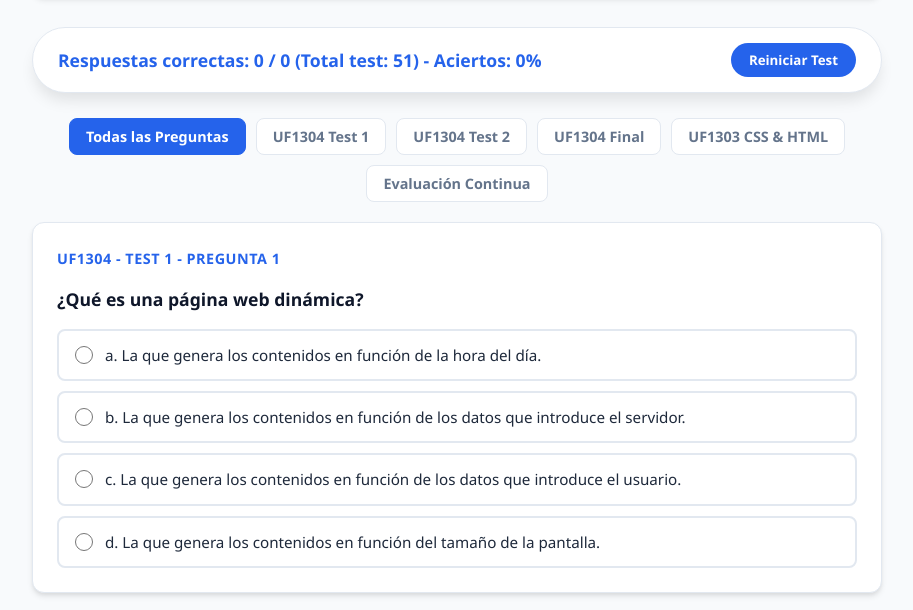
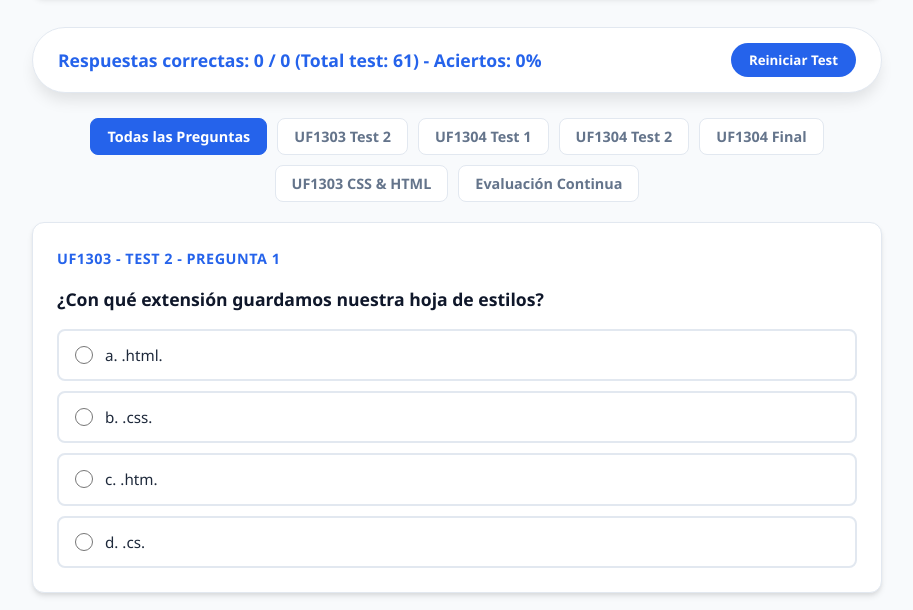
Before and after one commit to jairoSanroman/CursoJairo, a plain HTML site: page cuestionario_interactivo.html in a window 1280 px wide. Shown: the part 141-751 px from the top of the page, without its empty margins (183-1096 px from the left). Drawn offline with Linux system fonts and the light colour scheme.

Commit message:
Añadir cuestionario interactivo HTML

```diff
--- a/cuestionario_interactivo.html
+++ b/cuestionario_interactivo.html
@@ -253,6 +253,7 @@
 
     <div class="filter-tabs">
         <button class="tab-btn active" onclick="filterCategory('all', this)">Todas las Preguntas</button>
+        <button class="tab-btn" onclick="filterCategory('uf1303-t2', this)">UF1303 Test 2</button>
         <button class="tab-btn" onclick="filterCategory('uf1304-t1', this)">UF1304 Test 1</button>
         <button class="tab-btn" onclick="filterCategory('uf1304-t2', this)">UF1304 Test 2</button>
         <button class="tab-btn" onclick="filterCategory('uf1304-final', this)">UF1304 Final</button>
@@ -267,6 +268,138 @@
 
 <script>
 const questionsData = [
+    // UF1303 TEST 2 (AÑADIDO)
+    {
+        cat: "uf1303-t2",
+        section: "UF1303 - Test 2",
+        q: "¿Con qué extensión guardamos nuestra hoja de estilos?",
+        options: [
+            ".html.",
+            ".css.",
+            ".htm.",
+            ".cs."
+        ],
+        correct: 1,
+        exp: "La extensión correspondiente a las hojas de estilo en cascada es .css (apartado 2.1)."
+    },
+    {
+        cat: "uf1303-t2",
+        section: "UF1303 - Test 2",
+        q: "¿Cómo comienza nuestro documento funcional?",
+        options: [
+            "Con el contenido.",
+            "Con un menú.",
+            "Con un título/logo o encabezado.",
+            "Con enlaces varios."
+        ],
+        correct: 2,
+        exp: "El documento funcional comienza con un título/logo o encabezado (apartado 2.1.1)."
+    },
+    {
+        cat: "uf1303-t2",
+        section: "UF1303 - Test 2",
+        q: "¿Qué determina las divisiones del documento HTML?",
+        options: [
+            "La URL.",
+            "Las imágenes.",
+            "Los enlaces.",
+            "El elemento div."
+        ],
+        correct: 3,
+        exp: "El elemento <div> se utiliza para estructurar y definir las divisiones dentro de un documento HTML (apartado 2.1.2)."
+    },
+    {
+        cat: "uf1303-t2",
+        section: "UF1303 - Test 2",
+        q: "¿Cómo hemos aplicado los estilos al documento funcional?",
+        options: [
+            "A través de una hoja de estilos en línea.",
+            "En una hoja incrustada.",
+            "A través de una hoja de estilos externa.",
+            "A través de una hoja de estilos importada."
+        ],
+        correct: 2,
+        exp: "Se han aplicado mediante una hoja de estilos externa (apartado 2.2)."
+    },
+    {
+        cat: "uf1303-t2",
+        section: "UF1303 - Test 2",
+        q: "¿Qué elemento hemos insertado en el documento funcional para que el archivo enlazado a curriculum.pdf se abra en una nueva página?",
+        options: [
+            "No se abre en una nueva página.",
+            "target:.",
+            "target!",
+            "target=."
+        ],
+        correct: 3,
+        exp: "Se utiliza el atributo de destino target= (por ejemplo, target=\"_blank\") (apartado 2.3)."
+    },
+    {
+        cat: "uf1303-t2",
+        section: "UF1303 - Test 2",
+        q: "¿Qué elemento usamos para que se vea un título al pasar sobre una imagen?",
+        options: [
+            "título.",
+            "title.",
+            "target.",
+            "Width."
+        ],
+        correct: 1,
+        exp: "El atributo title muestra una descripción abreviada (tooltip) al pasar el cursor (apartado 2.4)."
+    },
+    {
+        cat: "uf1303-t2",
+        section: "UF1303 - Test 2",
+        q: "¿Qué estilo se aplica al cuerpo del documento funcional para que la posición de la imagen de fondo esté centrada?",
+        options: [
+            "Background-position: center;.",
+            "Background-position: center.",
+            "Background-position: left;.",
+            "Background-position: fixed;."
+        ],
+        correct: 0,
+        exp: "La propiedad CSS correcta con sintaxis completa y punto y coma es Background-position: center; (apartado 2.5)."
+    },
+    {
+        cat: "uf1303-t2",
+        section: "UF1303 - Test 2",
+        q: "¿Cómo indicamos un estilo para redondear las esquinas de un borde en CSS 3?",
+        options: [
+            "Border-circle.",
+            "Border-round.",
+            "Border-radius.",
+            "Border-top."
+        ],
+        correct: 2,
+        exp: "En CSS3 se utiliza la propiedad border-radius (apartado 2.5)."
+    },
+    {
+        cat: "uf1303-t2",
+        section: "UF1303 - Test 2",
+        q: "¿Qué atributo usamos para aplicar un estilo versalitas al texto?",
+        options: [
+            "Font: variant;.",
+            "Font-variant: versalitas;.",
+            "Font-variant: small-caps.",
+            "Font-variant: small-caps;."
+        ],
+        correct: 3,
+        exp: "Para la variante versalitas se usa font-variant: small-caps; finalizada en punto y coma (apartado 2.5)."
+    },
+    {
+        cat: "uf1303-t2",
+        section: "UF1303 - Test 2",
+        q: "¿Qué elemento hemos aplicado en la hoja de estilos para cambiar el color del enlace una vez visitado?",
+        options: [
+            ".menu a:hover.",
+            ".menu a:visited.",
+            ".menu a.",
+            "menu a:visited."
+        ],
+        correct: 1,
+        exp: "Se aplica la pseudoclase :visited al enlace dentro de la clase .menu (.menu a:visited) (apartado 2.5)."
+    },
+
     // UF1304 TEST 1
     {
         cat: "uf1304-t1",
```
Also changed, not shown: 6 other files.
